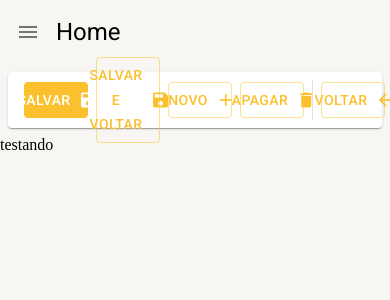
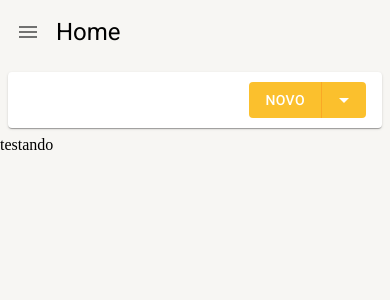
Before and after one commit to pedrovjesus/Front-Tms, a React (Vite) app: page /home in a window 390 px wide. Shown: the top 300 px of the page. Built offline with nearby package versions, Linux system fonts and the light colour scheme.

Commit message:
feat: add split button

```diff
--- a/src/shared/components/details-tools/DetailsTools.tsx
+++ b/src/shared/components/details-tools/DetailsTools.tsx
@@ -5,8 +5,12 @@ import {
   Icon,
   Paper,
   Skeleton,
+  Typography,
+  useMediaQuery,
   useTheme,
 } from "@mui/material";
+import SplitButton from "../split-button/SplitButton";
+import { useMemo } from "react";
 
 interface IDetailsTools {
   textNewButton?: string;
@@ -29,6 +33,7 @@ interface IDetailsTools {
   onClickDeleteButton?: () => void;
   onClickSaveAndBackButton?: () => void;
 }
+
 const DetailsTools: React.FC<IDetailsTools> = ({
   textNewButton = "Novo",
   showNewButton = true,
@@ -48,6 +53,80 @@ const DetailsTools: React.FC<IDetailsTools> = ({
   onClickSaveAndBackButton,
 }) => {
   const theme = useTheme();
+  const mdDown = useMediaQuery(theme.breakpoints.down("md"));
+
+  const splitButtonOptions = useMemo(() => {
+    const optionsArray = [];
+
+    if (showNewButton) {
+      optionsArray.push({
+        id: "new",
+        text: textNewButton,
+        action:
+          onClickNewButton ||
+          (() => console.log("Novo (default) from SplitButton")),
+        loading: showNewButtonLoading,
+      });
+    }
+    if (showSaveButton) {
+      optionsArray.push({
+        id: "save",
+        text: "Salvar",
+        action:
+          onClickSaveButton ||
+          (() => console.log("Salvar (default) from SplitButton")),
+        loading: showSaveButtonLoading,
+      });
+    }
+    if (showSaveAndBackButton) {
+      optionsArray.push({
+        id: "saveAndBack",
+        text: "Salvar e voltar",
+        action:
+          onClickSaveAndBackButton ||
+          (() => console.log("Salvar e voltar (default) from SplitButton")),
+        loading: showSaveAndBackButtonLoading,
+      });
+    }
+    if (showDeleteButton) {
+      optionsArray.push({
+        id: "delete",
+        text: "Apagar",
+        action:
+          onClickDeleteButton ||
+          (() => console.log("Deletar (default) from SplitButton")),
+        loading: showDeleteButtonLoading,
+      });
+    }
+    if (showBackButton) {
+      optionsArray.push({
+        id: "back",
+        text: "Voltar",
+        action:
+          onClickBackButton ||
+          (() => console.log("Voltar (default) from SplitButton")),
+        loading: showBackButtonLoading,
+      });
+    }
+    return optionsArray;
+  }, [
+    textNewButton,
+    showNewButton,
+    showSaveButton,
+    showSaveAndBackButton,
+    showDeleteButton,
+    showBackButton,
+    showNewButtonLoading,
+    showSaveButtonLoading,
+    showSaveAndBackButtonLoading,
+    showDeleteButtonLoading,
+    showBackButtonLoading,
+    onClickNewButton,
+    onClickSaveButton,
+    onClickSaveAndBackButton,
+    onClickDeleteButton,
+    onClickBackButton,
+  ]);
 
   return (
     <Box
@@ -61,7 +140,7 @@ const DetailsTools: React.FC<IDetailsTools> = ({
       alignItems={"center"}
       component={Paper}
     >
-      {showSaveButton && !showSaveButtonLoading && (
+      {showSaveButton && !showSaveButtonLoading && !mdDown && (
         <Button
           variant="contained"
           color="primary"
@@ -69,12 +148,19 @@ const DetailsTools: React.FC<IDetailsTools> = ({
           disableElevation
           endIcon={<Icon>save</Icon>}
         >
-          Salvar
+          <Typography
+            variant="button"
+            whiteSpace={"nowrap"}
+            textOverflow={"ellipsis"}
+            overflow={"hidden"}
+          >
+            Salva
+          </Typography>
         </Button>
       )}
       {showSaveButtonLoading && <Skeleton width={"100px"} height={"60px"} />}
 
-      {showSaveAndBackButton && !showSaveAndBackButtonLoading && (
+      {showSaveAndBackButton && !showSaveAndBackButtonLoading && !mdDown && (
         <Button
           variant="outlined"
           color="primary"
@@ -82,7 +168,14 @@ const DetailsTools: React.FC<IDetailsTools> = ({
           disableElevation
           endIcon={<Icon>save</Icon>}
         >
-          Salvar e voltar
+          <Typography
+            variant="button"
+            whiteSpace={"nowrap"}
+            textOverflow={"ellipsis"}
+            overflow={"hidden"}
+          >
+            Salvar e voltar
+          </Typography>
         </Button>
       )}
       {showSaveAndBackButtonLoading && (
@@ -90,7 +183,7 @@ const DetailsTools: React.FC<IDetailsTools> = ({
       )}
       {showNewButtonLoading && <Skeleton width={"100px"} height={"60px"} />}
 
-      {showNewButton && !showNewButtonLoading && (
+      {showNewButton && !showNewButtonLoading && !mdDown && (
         <Button
           variant="outlined"
           color="primary"
@@ -98,12 +191,19 @@ const DetailsTools: React.FC<IDetailsTools> = ({
           disableElevation
           endIcon={<Icon>add</Icon>}
         >
-          {textNewButton}
+          <Typography
+            variant="button"
+            whiteSpace={"nowrap"}
+            textOverflow={"ellipsis"}
+            overflow={"hidden"}
+          >
+            {textNewButton}
+          </Typography>
         </Button>
       )}
       {showDeleteButtonLoading && <Skeleton width={"100px"} height={"60px"} />}
 
-      {showDeleteButton && !showDeleteButtonLoading && (
+      {showDeleteButton && !showDeleteButtonLoading && !mdDown && (
         <Button
           variant="outlined"
           color="primary"
@@ -111,13 +211,20 @@ const DetailsTools: React.FC<IDetailsTools> = ({
           disableElevation
           endIcon={<Icon>delete</Icon>}
         >
-          Apagar
+          <Typography
+            variant="button"
+            whiteSpace={"nowrap"}
+            textOverflow={"ellipsis"}
+            overflow={"hidden"}
+          >
+            Apagar
+          </Typography>
         </Button>
       )}
       {showBackButtonLoading && <Skeleton width={"100px"} height={"60px"} />}
 
-      <Divider variant="middle" orientation="vertical" />
-      {showBackButton && !showBackButtonLoading && (
+      {!mdDown && <Divider variant="middle" orientation="vertical" />}
+      {showBackButton && !showBackButtonLoading && !mdDown && (
         <Button
           variant="outlined"
           color="primary"
@@ -125,8 +232,19 @@ const DetailsTools: React.FC<IDetailsTools> = ({
           disableElevation
           endIcon={<Icon>arrow_back</Icon>}
         >
-          Voltar
+          <Typography
+            variant="button"
+            whiteSpace={"nowrap"}
+            textOverflow={"ellipsis"}
+            overflow={"hidden"}
+          >
+            Voltar
+          </Typography>
         </Button>
+      )}
+
+      {mdDown && (
+        <SplitButton options={splitButtonOptions} initialSelectedIndex={0} />
       )}
     </Box>
   );
--- /dev/null
+++ b/src/shared/components/split-button/SplitButton.tsx
@@ -0,0 +1,152 @@
+import React, { useRef, useState, useEffect } from "react";
+import {
+  Box,
+  Button,
+  ButtonGroup,
+  ClickAwayListener,
+  Grow,
+  MenuItem,
+  MenuList,
+  Paper,
+  Popper,
+  CircularProgress,
+  Icon,
+} from "@mui/material";
+
+interface ISplitButtonProps {
+  options: {
+    id: string;
+    text: string;
+    action: () => void;
+    loading?: boolean;
+  }[];
+  initialSelectedIndex?: number;
+}
+
+const SplitButton: React.FC<ISplitButtonProps> = ({
+  options,
+  initialSelectedIndex = 0,
+}) => {
+  const [open, setOpen] = useState(false);
+  const anchorRef = useRef<HTMLDivElement>(null);
+  const [selectedIndex, setSelectedIndex] = useState(initialSelectedIndex);
+
+  useEffect(() => {
+    if (options.length > 0 && selectedIndex >= options.length) {
+      setSelectedIndex(0);
+    } else if (options.length === 0) {
+      setSelectedIndex(-1);
+    }
+  }, [options, selectedIndex]);
+
+  if (options.length === 0) {
+    return null;
+  }
+  const currentSelectedOption = options[selectedIndex];
+
+  const handleMenuItemClick = (
+    event: React.MouseEvent<HTMLLIElement, MouseEvent>,
+    index: number
+  ) => {
+    setSelectedIndex(index);
+    setOpen(false);
+
+    const clickedOption = options[index];
+    if (clickedOption && clickedOption.action) {
+      clickedOption.action();
+    }
+  };
+
+  const handleToggle = () => {
+    setOpen((prevOpen) => !prevOpen);
+  };
+
+  const handleClose = (event: Event) => {
+    if (
+      anchorRef.current &&
+      anchorRef.current.contains(event.target as HTMLElement)
+    ) {
+      return;
+    }
+    setOpen(false);
+  };
+
+  return (
+    <Box display={"flex"} flex={1} justifyContent="flex-end">
+      <ButtonGroup
+        variant="contained"
+        color="primary"
+        disableElevation
+        ref={anchorRef}
+        aria-label="split button"
+      >
+        <Button
+          onClick={currentSelectedOption.action}
+          disabled={currentSelectedOption.loading}
+        >
+          {currentSelectedOption.text}
+          {currentSelectedOption.loading && (
+            <CircularProgress size={16} color="inherit" sx={{ ml: 1 }} />
+          )}
+        </Button>
+        <Button
+          size="small"
+          aria-controls={open ? "split-button-menu" : undefined}
+          aria-expanded={open ? "true" : undefined}
+          aria-label="select merge strategy"
+          aria-haspopup="menu"
+          onClick={handleToggle}
+          disabled={currentSelectedOption.loading}
+        >
+          <Icon>arrow_drop_down</Icon>
+        </Button>
+      </ButtonGroup>
+      <Popper
+        sx={{
+          zIndex: 1,
+        }}
+        open={open}
+        anchorEl={anchorRef.current}
+        role={undefined}
+        transition
+        disablePortal
+      >
+        {({ TransitionProps, placement }) => (
+          <Grow
+            {...TransitionProps}
+            style={{
+              transformOrigin:
+                placement === "bottom" ? "center top" : "center bottom",
+            }}
+          >
+            <Paper>
+              <ClickAwayListener onClickAway={handleClose}>
+                <MenuList id="split-button-menu" autoFocusItem>
+                  {options.map((option, index) => (
+                    <MenuItem
+                      key={option.id || option.text}
+                      selected={index === selectedIndex}
+                      onClick={(event) => handleMenuItemClick(event, index)}
+                      disabled={option.loading}
+                    >
+                      {option.text}
+                      {option.loading && (
+                        <CircularProgress
+                          size={16}
+                          color="inherit"
+                          sx={{ ml: 1 }}
+                        />
+                      )}
+                    </MenuItem>
+                  ))}
+                </MenuList>
+              </ClickAwayListener>
+            </Paper>
+          </Grow>
+        )}
+      </Popper>
+    </Box>
+  );
+};
+
+export default SplitButton;
```
